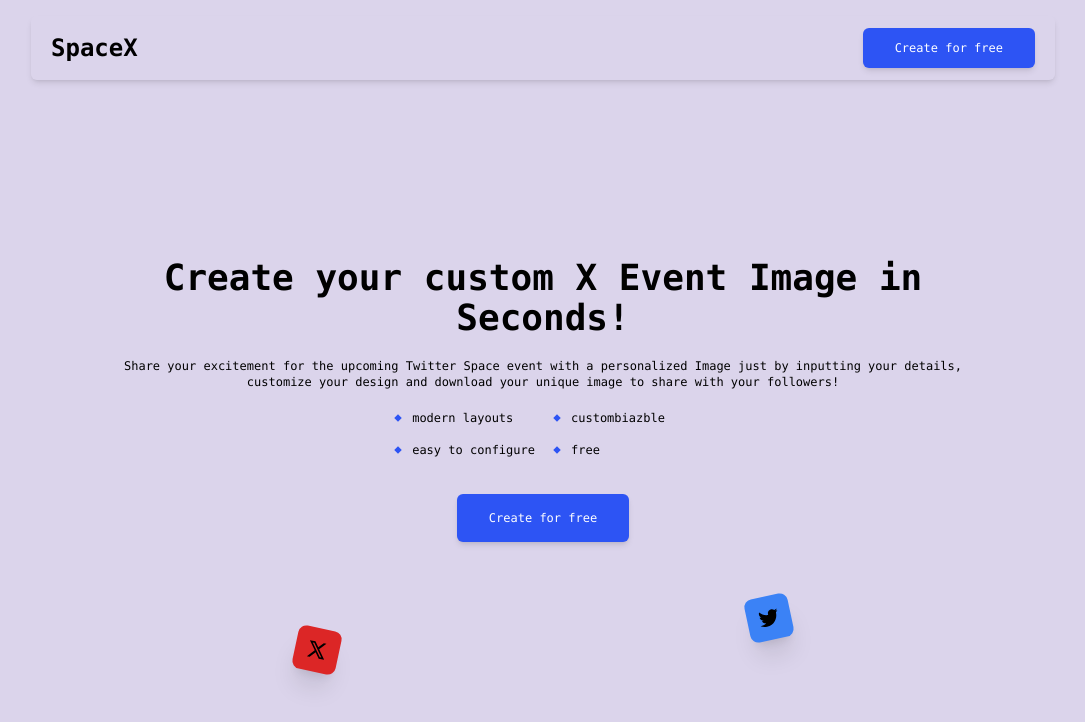
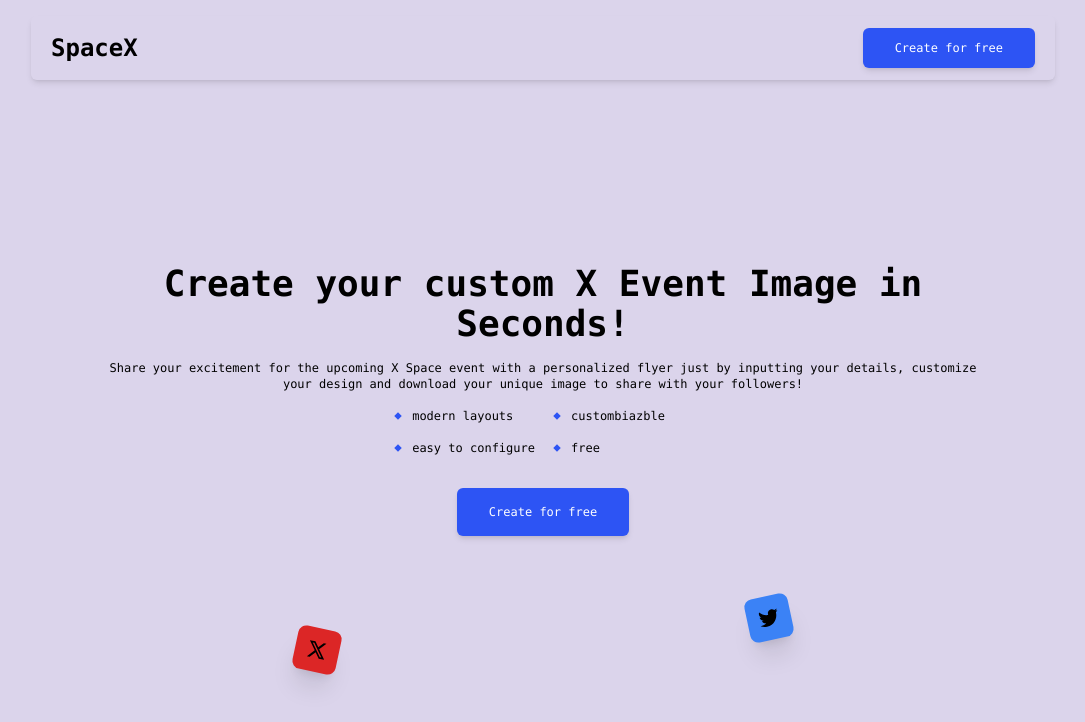
Before and after one commit to Stanley-enumahh/spaceX, a React (Vite) app: page / in a window 1280 px wide. Shown: the top 722 px of the page, without its empty margins (97-1182 px from the left). Built offline with nearby package versions, Linux system fonts and the light colour scheme.

Commit message:
new updates

```diff
--- a/src/components/Datepicker.jsx
+++ b/src/components/Datepicker.jsx
@@ -15,7 +15,7 @@
       <DatePicker
         onChange={onDateChange}
         needConfirm
-        className="bg-transparent hover:bg-transparent text-white border-neutral-600 border outline-none px-3 py-2 text-xs rounded-md"
+        className="bg-transparent hover:bg-transparent text-white border-neutral-600 border outline-none px-2 py-2 text-xs rounded-md"
         id="date"
       />
       {/* {guestError ? (
--- a/src/components/Hero.jsx
+++ b/src/components/Hero.jsx
@@ -5,14 +5,14 @@
 
 export function Hero() {
   return (
-    <div className="w-[90%] md:w-[70%] gap-8 md:gap-5 h-[80%] items-center relative md:justify-center flex flex-col text-black z-10">
+    <div className="w-[90%] md:w-[70%] gap-8 md:gap-4 h-[80%] items-center relative md:justify-center flex flex-col text-black z-10">
       <h1 className="text-xl md:mt-0 mt-[50px] md:text-4xl text-center font-semibold">
         Create your custom X Event Image in Seconds!
       </h1>
       <p className="text-center text-xs">
-        Share your excitement for the upcoming Twitter Space event with a
-        personalized Image just by inputting your details, customize your design
-        and download your unique image to share with your followers!
+        Share your excitement for the upcoming X Space event with a personalized
+        flyer just by inputting your details, customize your design and download
+        your unique image to share with your followers!
       </p>
 
       <ul className="grid grid-cols-2 gap-2 md:gap-4 text-xs">
--- a/src/components/Navbar.jsx
+++ b/src/components/Navbar.jsx
@@ -3,7 +3,7 @@
 export default function Navbar() {
   return (
     <div className="w-full flex py-4 justify-center z-50 fixed top-0">
-      <nav className="flex flex-row md:bg-transparent justify-between top-0 items-center w-[90%] md:w-[80%] shadow-md md:px-5 py-3 rounded-md">
+      <nav className="flex flex-row md:bg-transparent justify-between top-0 items-center w-[90%] md:w-[80%] md:shadow-md md:px-5 py-3 rounded-md">
         <h1 className="text-black text-lg md:text-2xl font-bold">SpaceX</h1>
         <div className="flex flex-row gap-3 items-center justify-center">
           <Link
```
